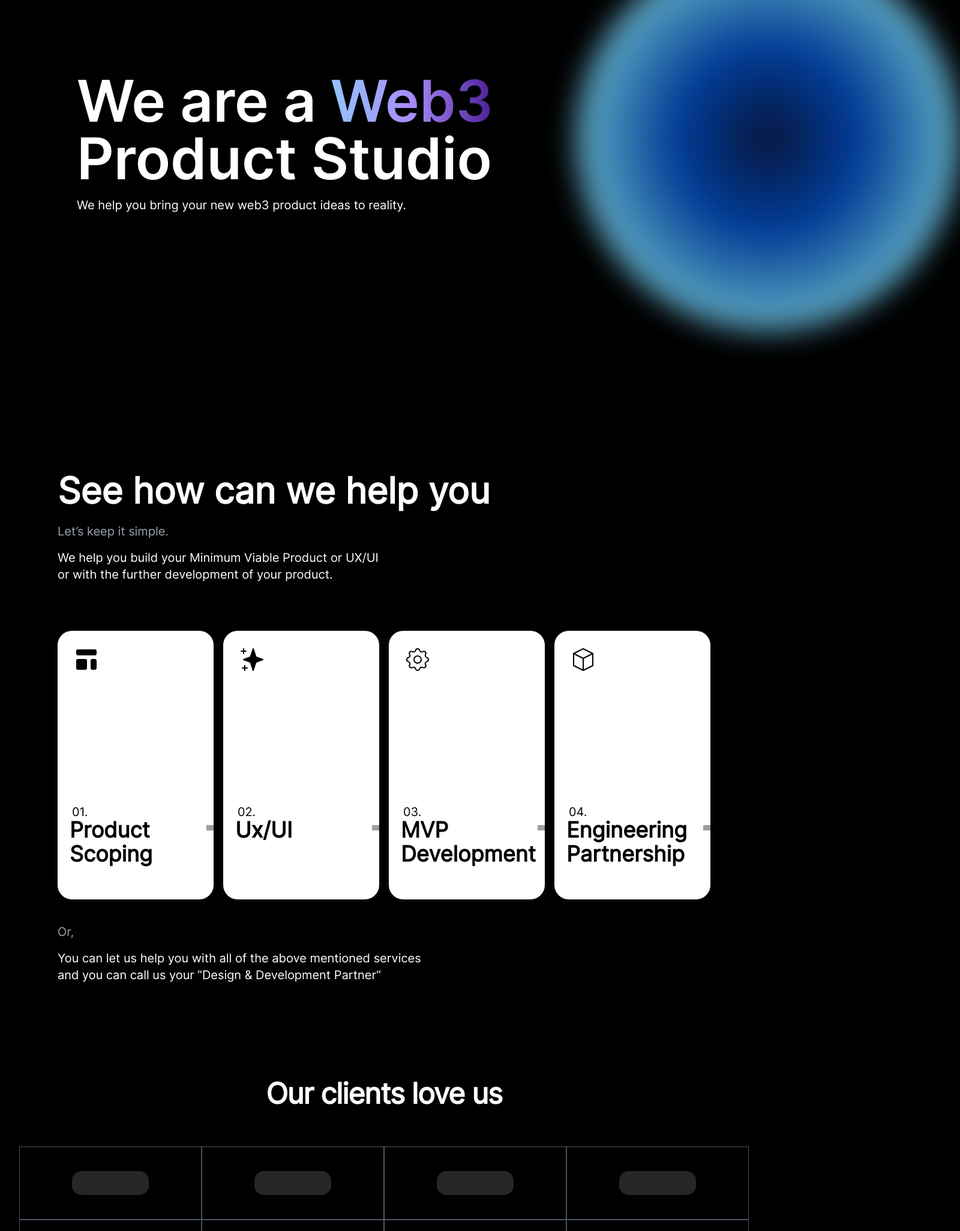
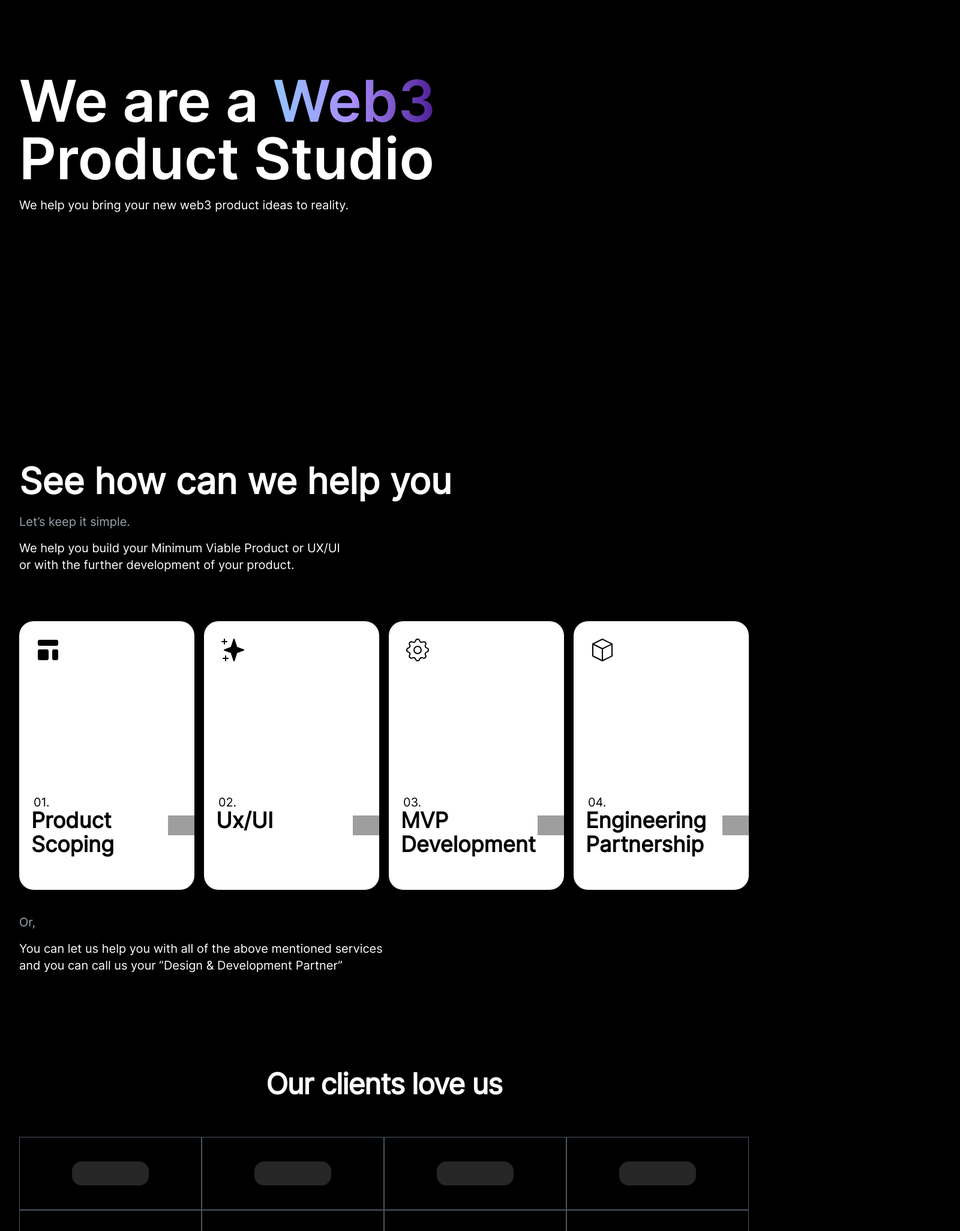
Before and after one commit to InSynk-Studios/web, a Next.js app: page / in a window 1280 px wide. Shown: the part 200-2253 px from the top of the page at 60% size, 1600 px wide, since content can reach past the window. Built offline with nearby package versions, Linux system fonts and the light colour scheme; grey boxes are pictures that could not be loaded.

Commit message:
fix: alignment

```diff
--- a/components/Card.js
+++ b/components/Card.js
@@ -1,6 +1,7 @@
 import { Fragment } from "react";
 import { Scoping, Engineering, Mvp, Ux } from "./svg/SVGs";
 
+// Card background colors
 const CardColors = ["white", "white", "white", "white"];
 
 const contents = [
@@ -60,6 +61,7 @@ const CardListItem = (props) => {
         </div>
 
         <div className=" pl-56 mt-2">
+          {/* Right arrow icon */}
           <img src="https://img.icons8.com/ios/50/undefined/circled-right-2.png" />
         </div>
       </div>
@@ -70,7 +72,7 @@ const CardListItem = (props) => {
 const Card = () => {
   return (
     <Fragment>
-      <div className="font-inter-400 mx-auto px-9 lg:px-24 -mt-32 lg:-mt-0 text-white">
+      <section className="my-40 font-inter-400 -mt-32 lg:-mt-0 text-white">
         <h1 className="text-4xl sm:text-6xl font-semibold">
           See how can we help you
         </h1>
@@ -98,7 +100,7 @@ const Card = () => {
           and you can call us your &rdquo;Design {"&"} Development
           Partner&rdquo;
         </p>
-      </div>
+      </section>
     </Fragment>
   );
 };
--- a/components/Client.js
+++ b/components/Client.js
@@ -1,7 +1,7 @@
 function Client() {
   return (
-    <section className="text-white">
-      <div className="max-w-screen-xl px-4 py-32 mx-auto sm:px-6 lg:px-8 sm:py-40">
+    <section className="my-40 text-white">
+      <div className="max-w-screen-xl mx-auto">
         <div className="max-w-xl mx-auto text-center">
           <h2 className="text-4xl font-inter-400 font-semibold tracking-tight sm:text-5xl">
             Our clients love us
--- a/components/Form.js
+++ b/components/Form.js
@@ -8,7 +8,7 @@ function Form() {
   return (
     <Fragment>
       <section
-        className="py-16 px-4 lg:px-24 overflow-hidden relative z-10 font-inter-400"
+        className="overflow-hidden relative z-10 font-inter-400"
         data-aos="fade-up"
         id="contact"
       >
--- a/components/Hero.js
+++ b/components/Hero.js
@@ -3,9 +3,8 @@ import { Fragment } from "react";
 function Hero() {
   return (
     <Fragment>
-      <section className="text-white">
-        <div className="mx-auto flex px-12 lg:px-32 mt-40 lg:mt-80">
-          <div className="lg:flex-grow md:w-1/2 lg:pr-24 md:pr-16 flex flex-col md:items-start md:text-left mb-16 md:mb-0">
+      <section className="mt-40 lg:mt-80">
+        <div className="lg:flex-grow flex flex-col md:items-start md:text-left mb-16 md:mb-0 text-white">
           <h1 className="font-inter-600 text-6xl sm:text-8xl mb-4">
             We are a{" "}
             <span className="text-transparent bg-clip-text bg-gradient-to-r from-blue-300 via-violet-400 to-violet-900">
@@ -18,7 +17,6 @@ function Hero() {
             We help you bring your new web3 product ideas to reality.
           </p>
         </div>
-        </div>
       </section>
     </Fragment>
   );
--- a/components/UI/Background.js
+++ b/components/UI/Background.js
@@ -1,28 +1,9 @@
-import { useState, useEffect, Fragment } from "react";
+import { Fragment } from "react";
 
 function Background(props) {
-  const [animateBackground, setAnimateBackground] = useState(false);
-  useEffect(() => {
-    const listener = () => {
-      if (window.scrollY > 50) {
-        setAnimateBackground(true);
-      } else setAnimateBackground(false);
-    };
-    window.addEventListener("scroll", listener);
-
-    return () => {
-      window.removeEventListener("scroll", listener);
-    };
-  }, []);
-
   return (
     <Fragment>
-      <div
-        className={`absolute bottom-5 lg:bottom-12 lg:left-3/4 w-40 h-40 lg:w-12/12 lg:h-8/8 bg-circle rounded-full filter blur-xl opacity-75 animation-delay-1000 ${
-          animateBackground && "animate-blob"
-        }`}
-      ></div>
-      <section className="container">{props.children}</section>
+      <main className="container max-w-7xl mx-auto px-8">{props.children}</main>
     </Fragment>
   );
 }
--- a/components/UI/NavBar.js
+++ b/components/UI/NavBar.js
@@ -24,10 +24,10 @@ export default function NavBar() {
   return (
     <header
       className={`w-full top-0 backdrop-filter backdrop-blur-lg fixed z-10 trasition ease-in-out duration-500 ${
-        animateHeader && "shadow-xl bg-white/30 lg:bg-black/30"
+        animateHeader && "bg-white/30 lg:bg-black/30"
       }`}
     >
-      <div className="max-w-7xl mx-auto ">
+      <div className="max-w-7xl mx-auto">
         <div
           className={`flex max-w-screen-xl py-10 ${
             animateHeader && "py-4"
--- a/pages/index.js
+++ b/pages/index.js
@@ -7,19 +7,11 @@ import Background from "../components/ui/Background";
 export default function Home() {
   return (
     <Background>
-      <main>
-        <Hero />
-      </main>
-      <div className="relative top-[25rem]">
-        <div>
-          <Card />
-        </div>
-        <div>
-          <Client />
-        </div>
-        <div className="top-[25rem]">
-          <Form />
-        </div>
+      <Hero />
+      <div className="relative top-96">
+        <Card />
+        <Client />
+        <Form />
       </div>
     </Background>
   );
```
Lines whose indentation alone changed are shown as unchanged.
